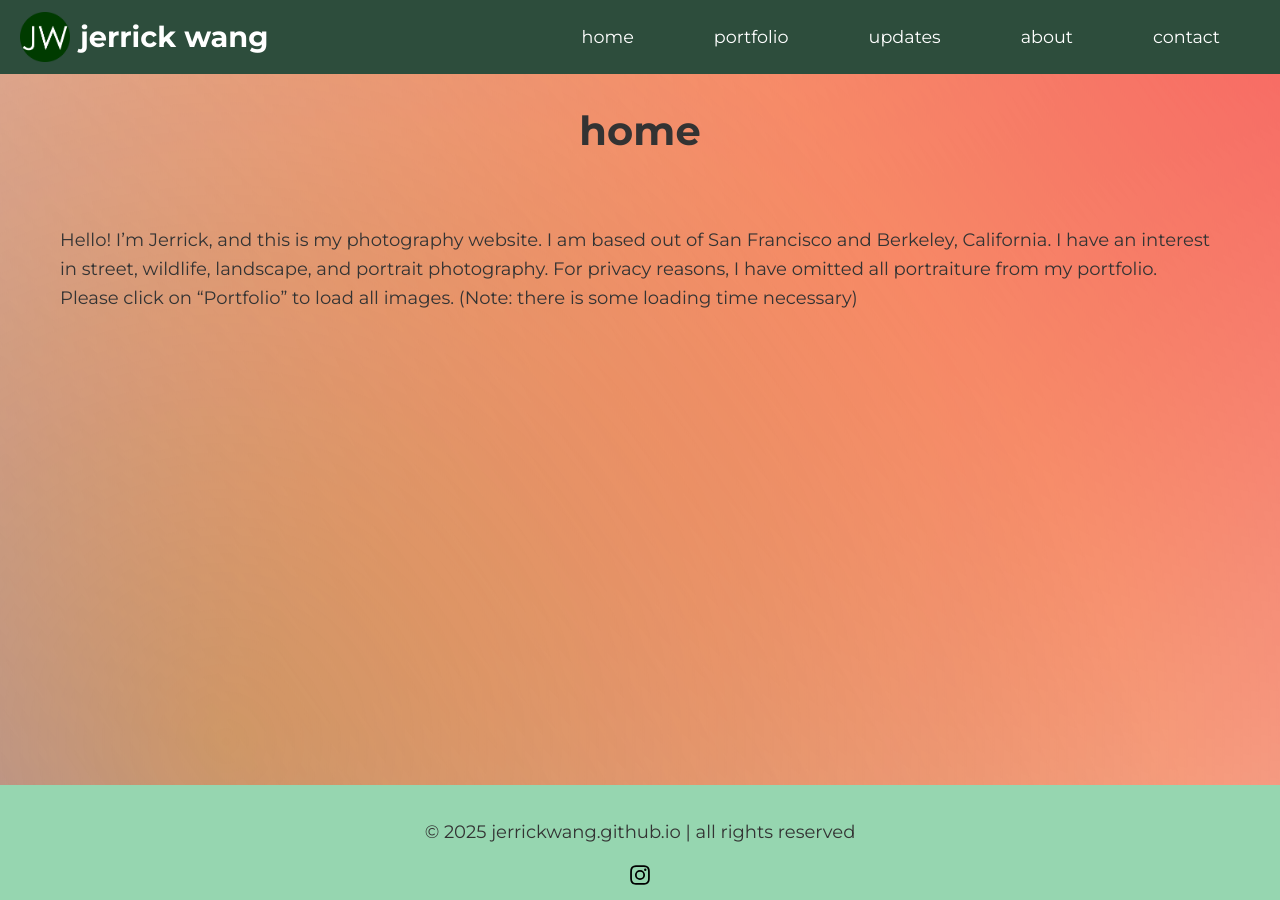
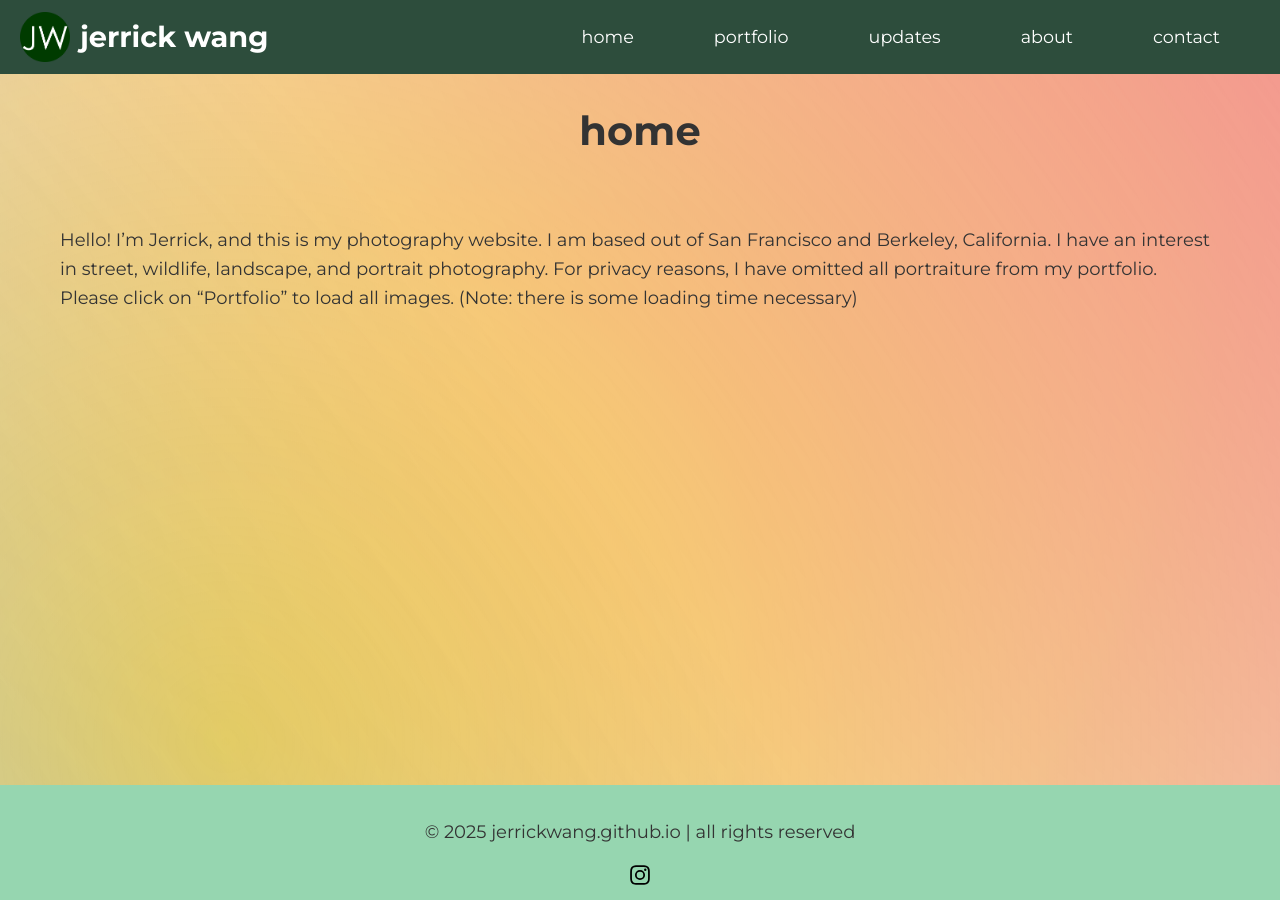
Before and after one commit to jerrickwang/jerrickwang.github.io, a Jekyll site: the page built from index.md, in a window 1280 px wide. Built offline with Jekyll 4.4.1, drawn with Linux system fonts in a browser that asks for light colours.

Commit message:
Update style.css

```diff
--- a/assets/css/style.css
+++ b/assets/css/style.css
@@ -24,8 +24,8 @@ body::before {
   width: 300%;
   height: 300%;
   background:
-    radial-gradient(circle at 80% 20%, rgba(255, 0, 0, 0.6), transparent 60%),
-    radial-gradient(circle at 20% 80%, rgba(0, 0, 255, 0.6), transparent 60%),
+    radial-gradient(circle at 100% 0%, rgba(255, 0, 0, 0.6), transparent 60%),
+    radial-gradient(circle at 0% 100%, rgba(0, 0, 255, 0.6), transparent 60%),
     radial-gradient(circle at 50% 50%, rgba(255, 255, 0, 0.6), transparent 60%);
   filter: none;
   z-index: -1;
```
